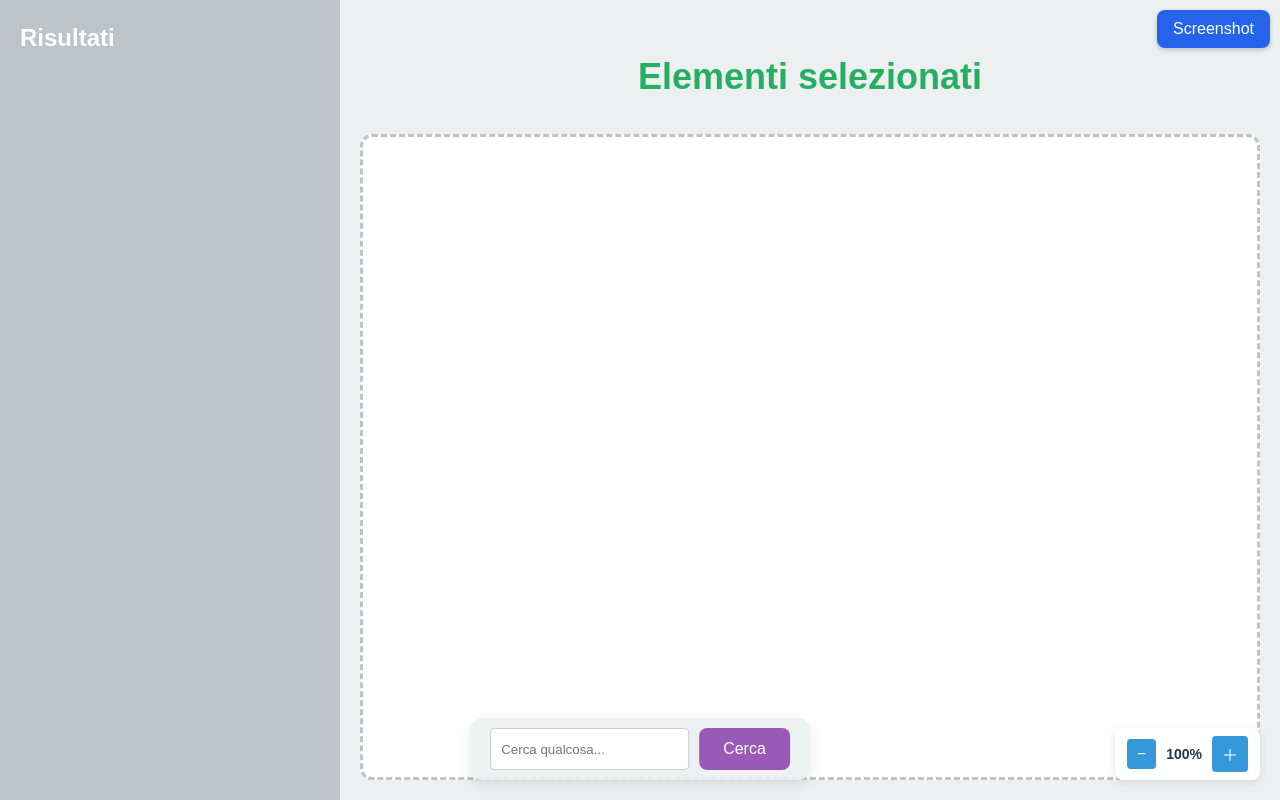
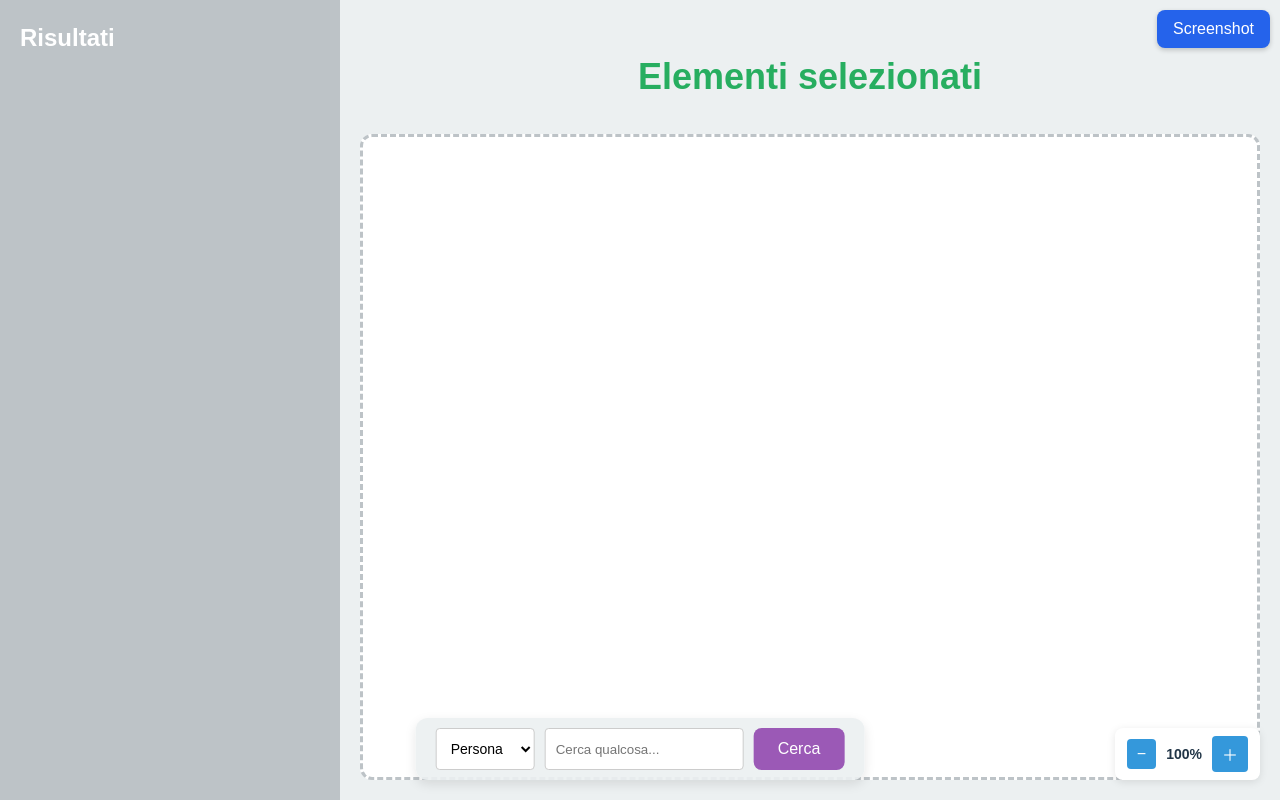
Before and after one commit to CoralloFlaviana/wlkg-interface, a React (Vite) app: page / in a window 1280 px wide. Built offline with nearby package versions, Linux system fonts and the light colour scheme.

Commit message:
add menu tendina search e tasto enter
 #mod dev

```diff
--- a/src/components/SearchBar.jsx
+++ b/src/components/SearchBar.jsx
@@ -1,13 +1,16 @@
 import React, { useState } from 'react';
 import './SearchBar.css';
 
-//const API_BASE = import.meta.env.VITE_API_URL;
-//const API_BASE = '/api/query/';
+function SearchBar({ searchQuery, setSearchQuery, setResults }) {
+    const [isLoading, setIsLoading] = useState(false);
+    const [searchType, setSearchType] = useState('person');
 
-function SearchBar({ searchQuery, setSearchQuery, setResults }) {
-    const [isLoading, setIsLoading] = useState(false); // Stato di caricamento
+    const searchTypeOptions = [
+        { value: 'person', label: 'Persona' },
+        { value: 'work', label: 'Opera' },
+        { value: 'subject', label: 'Soggetto' }
+    ];
 
-    // Funzione per fare la chiamata API
     const fetchData = async () => {
         try {
             const queryParams = new URLSearchParams({
@@ -20,7 +23,6 @@ function SearchBar({ searchQuery, setSearchQuery, setResults }) {
                 k: 1,
             });
 
-            //const response = await fetch(`${API_BASE}/search_regex?label=${searchQuery}`);
             const response = await fetch(`/search_regex?label=${searchQuery}`);
             console.log('/search_regex?label=${}', searchQuery);
 
@@ -33,21 +35,20 @@ function SearchBar({ searchQuery, setSearchQuery, setResults }) {
             return data;
         } catch (error) {
             console.error("Errore nella chiamata API:", error);
-            return null; // Se c'è un errore, restituisci null
+            return null;
         }
     };
 
-    // Funzione per gestire la ricerca
     const handleSearch = async () => {
-        if (!searchQuery.trim()) return; // Evita ricerche vuote
-        setIsLoading(true); // Avvia il caricamento
-        console.log("Valore cercato:", searchQuery);
+        if (!searchQuery.trim()) return;
+        setIsLoading(true);
+        console.log("Valore cercato:", searchQuery, "Tipo:", searchType);
 
         try {
-            const data = await fetchData(); // Ora aspettiamo il risultato effettivo
+            const data = await fetchData();
 
             if (!data) {
-                setResults([]); // Se la chiamata fallisce, resetta i risultati
+                setResults([]);
                 return;
             }
 
@@ -62,7 +63,6 @@ function SearchBar({ searchQuery, setSearchQuery, setResults }) {
                 formattedResults = [];
             }
 
-            //todo NOTA: per test !!!
             if (formattedResults.length === 0) {
                 console.warn("Nessun risultato trovato. Uso dati fittizi.");
                 const fakeData = {
@@ -91,25 +91,48 @@ function SearchBar({ searchQuery, setSearchQuery, setResults }) {
                 console.log(formattedResults);
             }
 
-
             setResults(formattedResults);
             console.log("Risultati ricevuti:", formattedResults);
         } catch (error) {
             console.error("Errore nella chiamata API:", error);
             setResults([]);
         } finally {
-            setIsLoading(false); // Ferma il caricamento indipendentemente dal risultato
+            setIsLoading(false);
         }
     };
 
     return (
         <div className="search-bar-container">
+            <select
+                value={searchType}
+                onChange={(e) => setSearchType(e.target.value)}
+                style={{
+                    padding: '10px',
+                    borderRadius: '4px',
+                    border: '1px solid #ccc',
+                    backgroundColor: 'white',
+                    cursor: 'pointer',
+                    fontSize: '14px'
+                }}
+            >
+                {searchTypeOptions.map(option => (
+                    <option key={option.value} value={option.value}>
+                        {option.label}
+                    </option>
+                ))}
+            </select>
+
             <input
                 type="text"
                 value={searchQuery}
                 onChange={(e) => setSearchQuery(e.target.value)}
+                onKeyPress={(e) => {
+                    if (e.key === 'Enter') {
+                        handleSearch();
+                    }
+                }}
                 placeholder="Cerca qualcosa..."
-                disabled={isLoading} // Disabilita l'input durante il caricamento
+                disabled={isLoading}
             />
             <button onClick={handleSearch} disabled={isLoading}>
                 {isLoading ? "Caricamento..." : "Cerca"}
```
